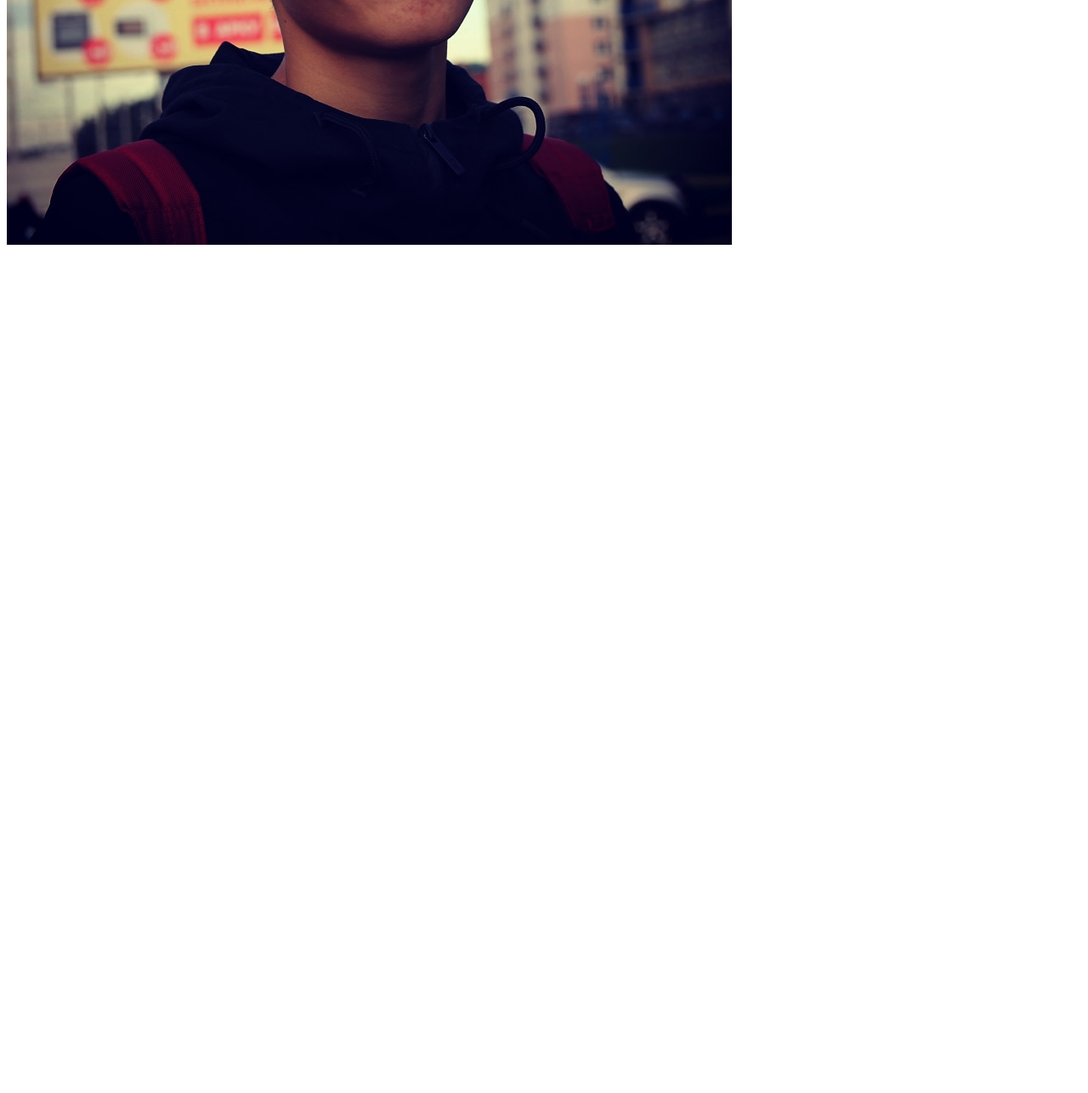
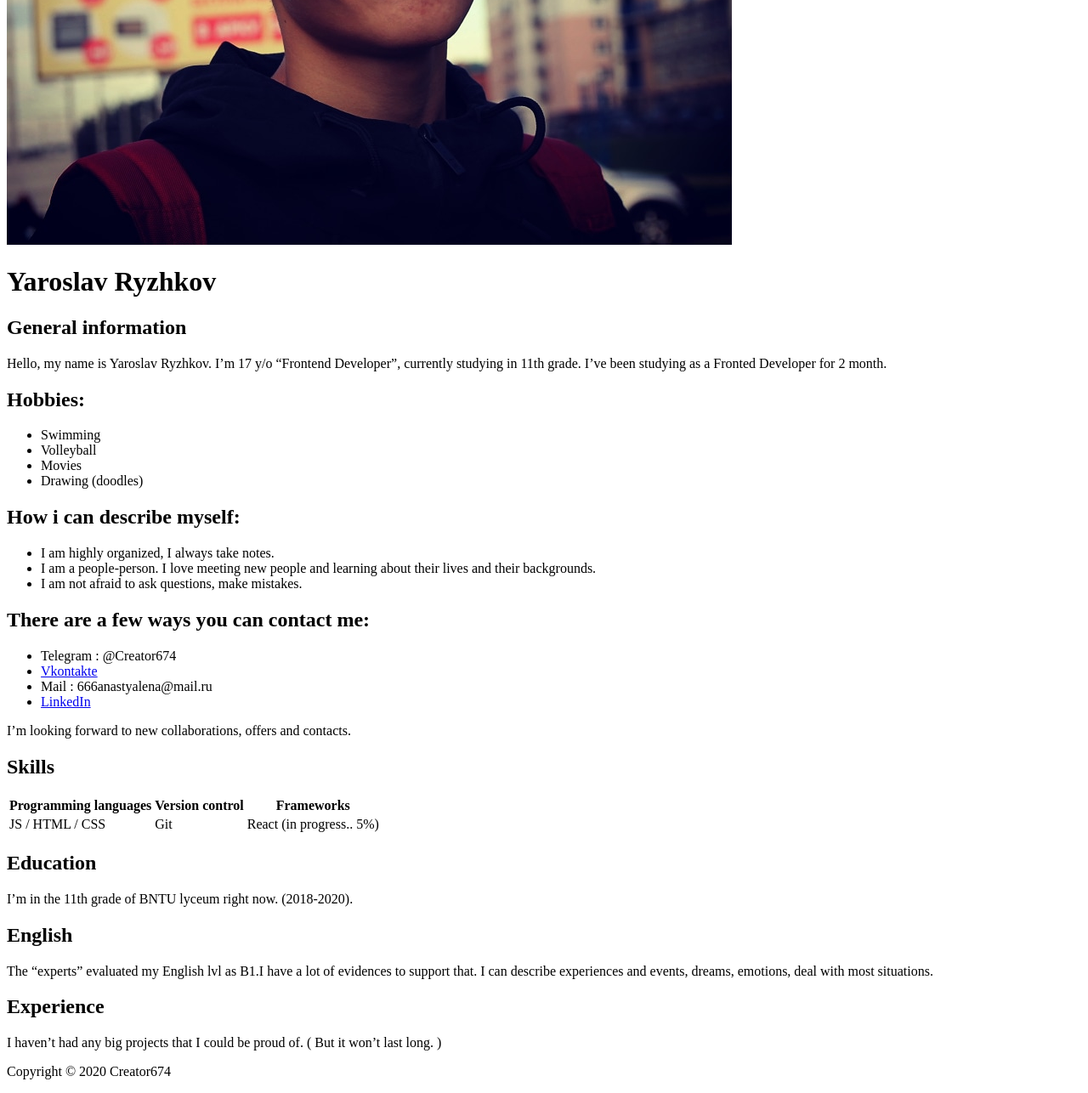
Before and after one commit to Creator674/-rsschool-cv, a plain HTML site: page index.html in a window 1280 px wide. Shown: the part 666-1952 px from the top of the page at 85% size. Before the commit the page ends 966 px from the top, so only its background shows below. Drawn offline with Linux system fonts and the light colour scheme.

Commit message:
feat:add main & footer (w/o styles)

```diff
--- a/index.html
+++ b/index.html
@@ -20,5 +20,82 @@
             </div>
         </div>
     </header>
+    <main>
+        <div class="name__block">
+            <h1 class="name__heading">Yaroslav Ryzhkov</h1>
+        </div>
+        <div class="generalInfo">
+            <h2 class="generalInfo__heading heading">General information</h2>
+            <p class="generalInfo__text lightgreen paragraph">Hello, my name is Yaroslav Ryzhkov. I’m 17 y/o “Frontend Developer”,
+                 currently studying in 11th grade. I’ve been studying as a Fronted Developer for 2 month.
+            </p>
+        </div>
+        <div class="hobbies">
+            <h2 class="hobbies__heading heading">Hobbies:</h2>
+            <ul class="hobbies__list paragraph">
+                <li>Swimming</li>
+                <li>Volleyball</li>
+                <li>Movies</li>
+                <li>Drawing (doodles)</li>
+            </ul>
+        </div>
+        <div class="characteristics">
+            <h2 class="characteristics__heading heading">How i can describe myself:</h2>
+            <ul class="characteristics__list paragraph">
+                <li>I am highly organized, I always take notes.</li>
+                <li>I am a people-person. I love meeting new people and learning about their lives and
+                    their backgrounds.
+                </li>
+                <li>I am not afraid to ask questions, make mistakes.</li>
+            </ul>
+        </div>
+        <div class="contactInfo">
+            <h2 class="contactInfo__heading heading">There are a few ways you can contact me:</h2>
+            <ul class="contactInfo__list paragraph">
+                <li>Telegram : @Creator674</li>
+                <li><a href="https://vk.com/anony_moose666">Vkontakte</a></li>
+                <li>Mail : 666anastyalena@mail.ru</li>
+                <li><a href="https://www.linkedin.com/in/ярослав-рыжков-922686192">LinkedIn</a></li>
+            </ul>
+            <p class="contactInfo__text paragraph">I’m looking forward to new collaborations, offers and contacts.</p>
+        </div>
+        <div class="skills">
+            <h2 class="skills__heading heading">Skills</h2>
+            <table class="skills__table paragraph">
+                <tr>
+                    <th>Programming languages</th>
+                    <th>Version control</th>
+                    <th>Frameworks</th>
+                </tr>
+                <tr>
+                    <td>JS / HTML / CSS</td>
+                    <td>Git</td>
+                    <td>React (in progress.. 5%)</td>
+                </tr>
+            </table>
+        </div>
+        <div class="education">
+            <h2 class="education_heading heading">Education</h2>
+            <p class="education__text paragraph">I’m in the 11th grade of BNTU lyceum right now. (2018-2020).</p>
+        </div>
+        <div class="english">
+            <h2 class="english_heading heading">English</h2>
+            <p class="english__text paragraph">The “experts” evaluated my English lvl as B1.I have a lot of evidences
+                to support that. I can describe experiences and events, dreams, emotions, deal with
+                most situations.
+            </p>
+        </div>
+        <div class="expirience">
+            <h2 class="expirience_heading heading">Experience</h2>
+            <p class="expirience__text paragraph">I haven’t had any big projects that I could be proud of.
+                ( But it won’t last long. )
+            </p>
+        </div>
+    </main>
+    <footer>
+        <div class="advertising">
+            <p class="advertising__text">Copyright © 2020 Creator674</p>
+        </div>
+    </footer>
 </body>
 </html>
```
